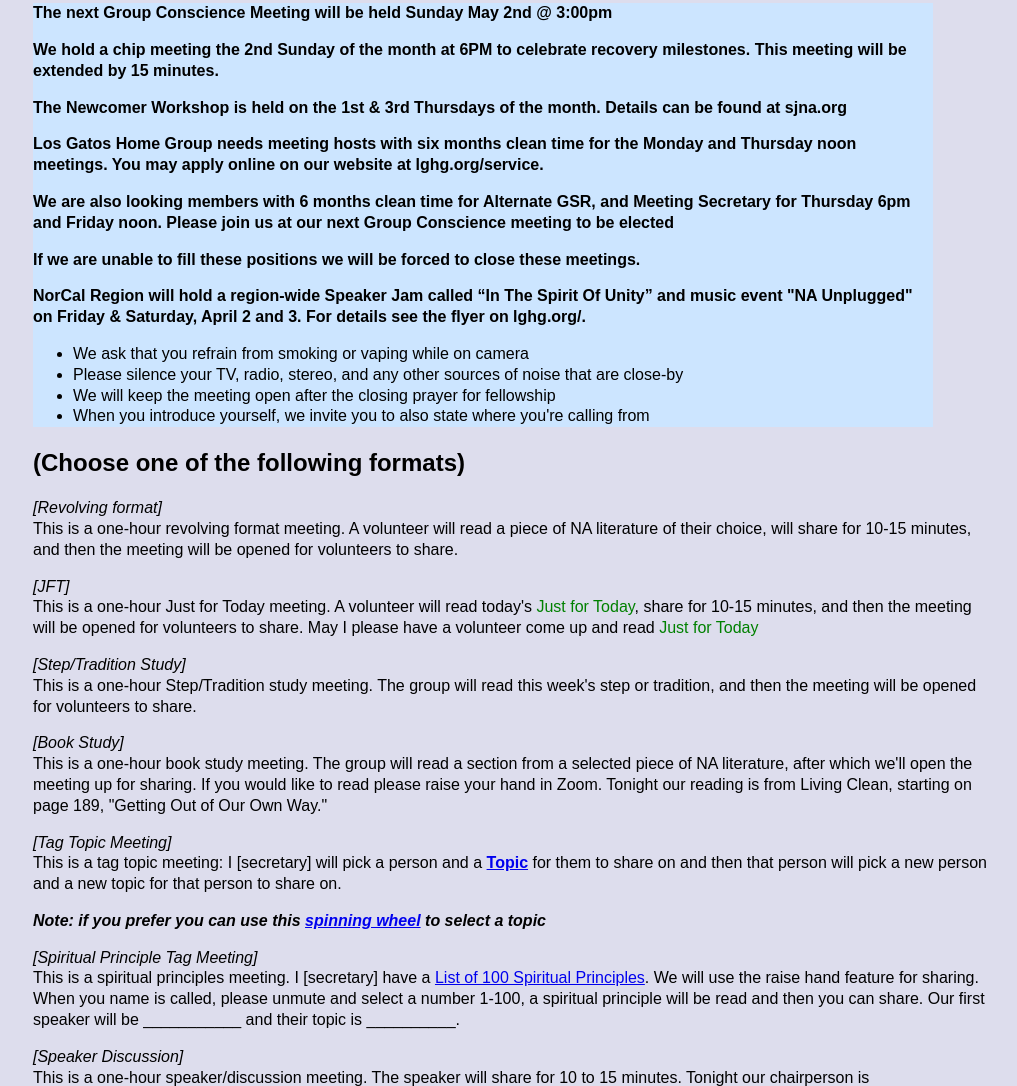
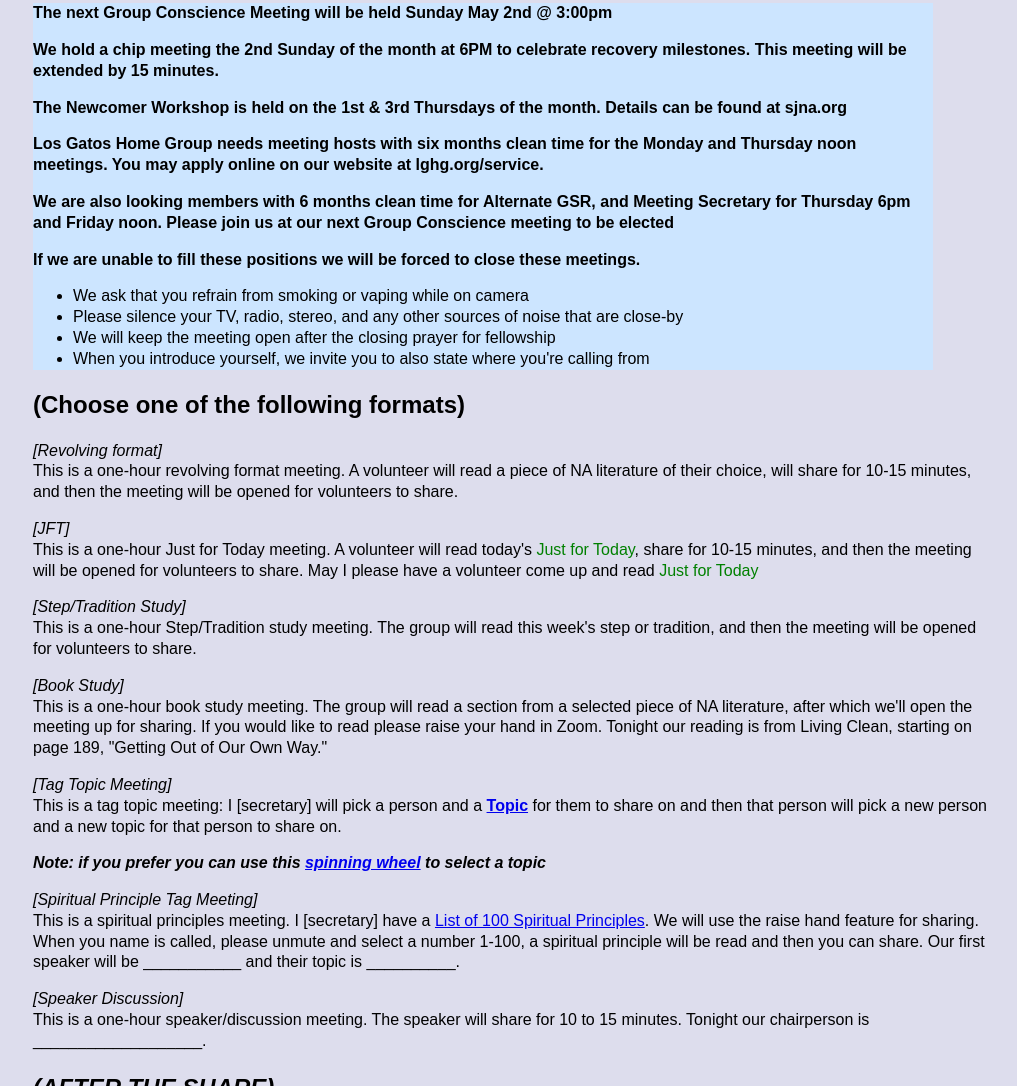
Before and after one commit to nip-webservant/nip-webservant.github.io, a plain HTML site: page resources/script.html in a window 1280 px wide. Shown: the part 1756-2842 px from the top of the page, without its empty margins (127-1144 px from the left). Drawn offline with Linux system fonts and the light colour scheme.

Commit message:
remove spirit of unity and na-unplugged announcement

```diff
--- a/resources/script.html
+++ b/resources/script.html
@@ -143,11 +143,6 @@ Details can be found at sjna.org</b></p>
 
 <p><b>If we are unable to fill these positions we will be forced to close these meetings.</b></p>
 
-<p><b>NorCal Region will hold a region-wide Speaker Jam called “In The
-    Spirit Of Unity” and music event "NA Unplugged"  on Friday & Saturday, April 2 and 3.
-    For details see the flyer on lghg.org/.
-</b></p>
-
 <p>
 <ul>
 <li>We ask that you refrain from smoking or vaping while on camera</li>
```
